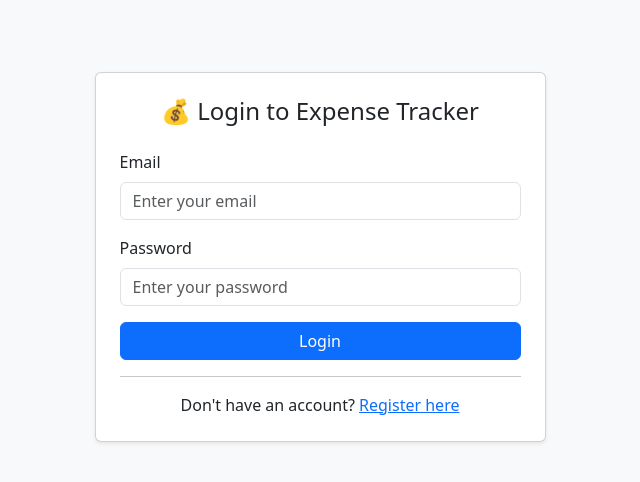
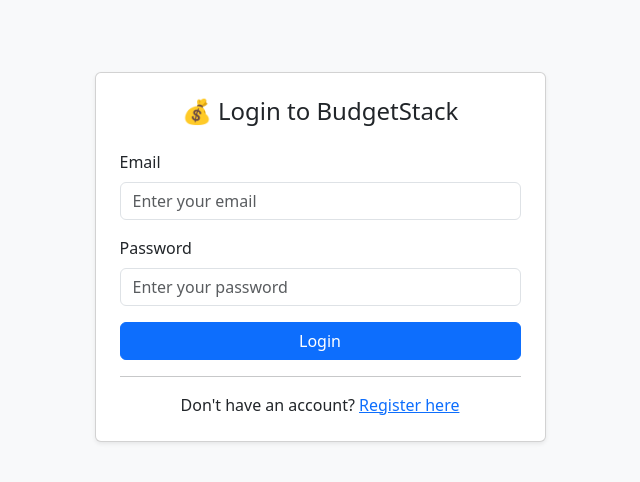
Before and after one commit to IsuruIndrajith/BudgetStack-Flask-application, a Flask app: template app/templates/login.html in a window 1280 px wide. Shown: the part 16-498 px from the top of the page, without its empty margins (320-960 px from the left). Run offline with Flask 3, Linux system fonts and the light colour scheme; the template is opened without the code that fills it, so the values that code supplies are empty.

Commit message:
Fix : Updated the title names

```diff
--- a/app/templates/base.html
+++ b/app/templates/base.html
@@ -3,7 +3,7 @@
 <head>
     <meta charset="UTF-8">
     <meta name="viewport" content="width=device-width, initial-scale=1.0">
-    <title>Expense Tracker</title>
+    <title>BudgetStack</title>
     <link href="https://cdn.jsdelivr.net/npm/bootstrap@5.3.0/dist/css/bootstrap.min.css" rel="stylesheet">
 </head>
 <body class="bg-light">
--- a/app/templates/login.html
+++ b/app/templates/login.html
@@ -4,7 +4,7 @@
   <div class="col-md-5">
     <div class="card shadow-sm mt-5">
       <div class="card-body p-4">
-        <h4 class="card-title text-center mb-4">💰 Login to Expense Tracker</h4>
+        <h4 class="card-title text-center mb-4">💰 Login to BudgetStack</h4>
 
         {% if error %}
         <div class="alert alert-danger">{{ error }}</div>
```
